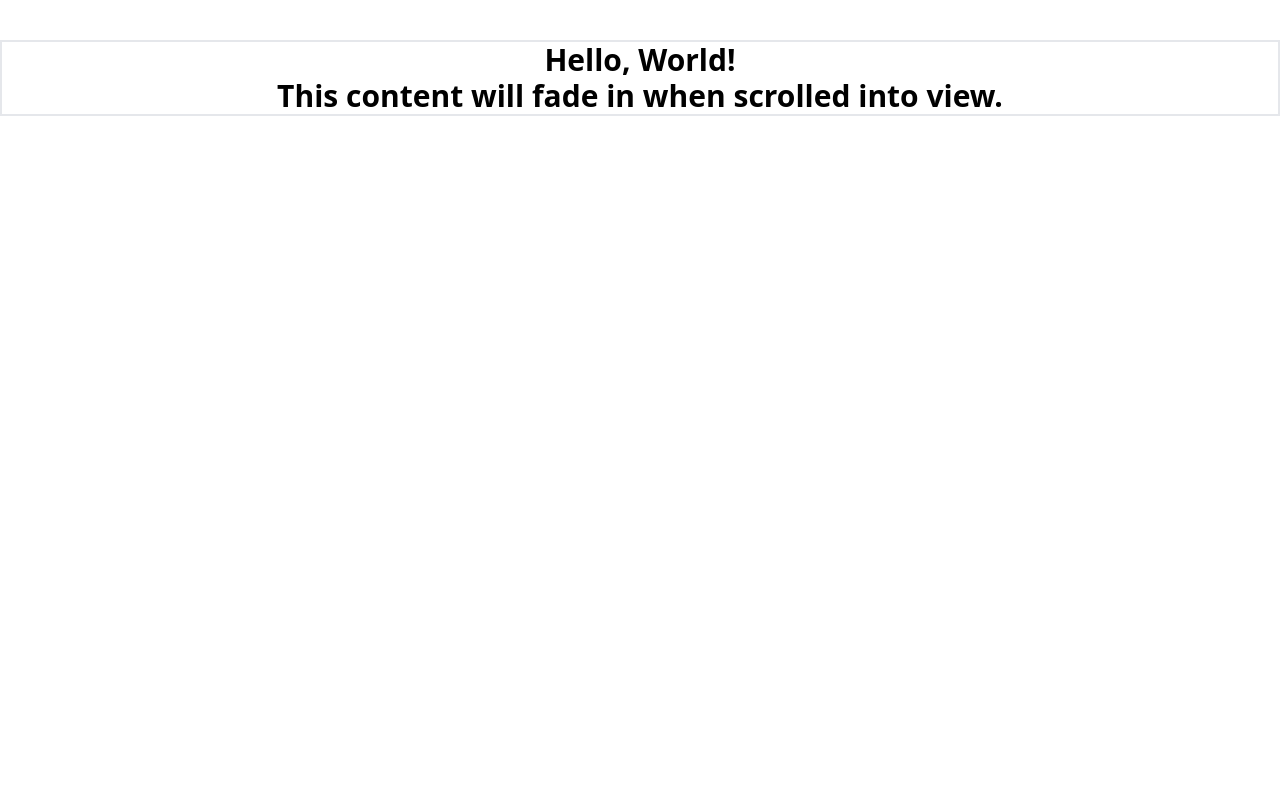
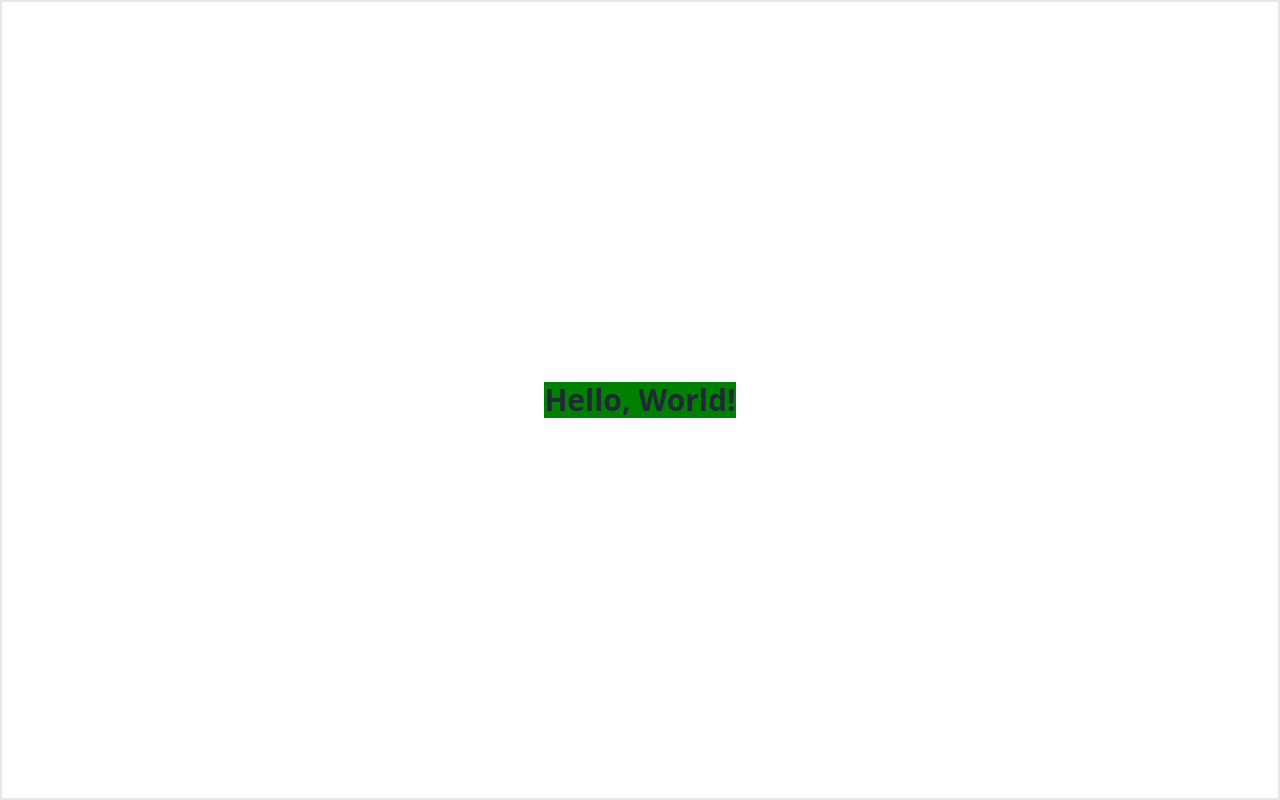
Before and after one commit to mahmudhasan07/watch_shop, a React (Vite) app: page / in a window 1280 px wide. Built offline with nearby package versions, Linux system fonts and the light colour scheme.

Commit message:
try to learn kew framer mototion

```diff
--- a/package.json
+++ b/package.json
@@ -11,6 +11,7 @@
   },
   "dependencies": {
     "aos": "^2.3.4",
+    "framer-motion": "^11.0.6",
     "react": "^18.2.0",
     "react-dom": "^18.2.0",
     "react-router-dom": "^6.22.1"
--- a/src/App.jsx
+++ b/src/App.jsx
@@ -2,7 +2,7 @@ import { useState } from 'react'
 import reactLogo from './assets/react.svg'
 import viteLogo from '/vite.svg'
 import './App.css'
-// import { motion, useAnimation } from "framer-motion"
+import { motion, useAnimation } from "framer-motion"
 import Cards from './Cards'
 import Sample from './Sample'
 
@@ -32,7 +32,7 @@ function App() {
     }
   }
 
-// const control = useAnimation()
+const control = useAnimation()
 
   return (
     <section>
@@ -110,6 +110,9 @@ function App() {
         <Sample></Sample>
 
       </div>
+      {/* <div className='my-20'>
+        <Cards></Cards>
+      </div> */}
     </section>
   )
 }
--- a/src/Cards.jsx
+++ b/src/Cards.jsx
@@ -1,25 +1,8 @@
 
-// import { motion } from "framer-motion";
+import { motion } from "framer-motion";
 import json from "../public/data.json";
 import { useEffect, useRef, useState } from "react";
 const Cards = () => {
-
-
-        return (
-        <section>
-            <h1 className="text-4xl font-bold text-center my-10">Cards Section</h1>
-            <div className="flex flex-wrap justify-center gap-10">
-                {
-                    json.map((element, idx) => <Card key={idx} card={element} id={idx}></Card>)
-                }
-            </div>
-
-        </section>
-    );
-};
-
-const Card = ({ card, id }) => {
-
     const cardRef = useRef(null);
     const [isVisible, setIsVisible] = useState(false);
 
@@ -37,22 +20,41 @@ const Card = ({ card, id }) => {
 
         if (cardRef.current) {
             observer.observe(cardRef.current);
+            console.log("visable");
         }
 
         return () => {
             if (cardRef.current) {
-                // eslint-disable-next-line react-hooks/exhaustive-deps
                 observer.unobserve(cardRef.current);
+                console.log("hidden");
             }
         };
     }, []);
 
+
+        return (
+        <section>
+            <h1 className="text-4xl font-bold text-center my-10">Cards Section</h1>
+            <motion.div ref={cardRef} animate={{ x: isVisible ? 0 : -(2000), opacity: isVisible ? 1 : 0.1 }}
+        transition={{ delay: isVisible ? 1 : 0, duration: 5 }} className="flex flex-wrap justify-center gap-10">
+                {
+                    json.map((element, idx) => <Card key={idx} card={element} id={idx}></Card>)
+                }
+            </motion.div>
+
+        </section>
+    );
+};
+
+const Card = ({ card, id }) => {
+
+
+
     return (
-        <motion.div ref={cardRef} className="card w-80 space-y-1 border-2 p-2"
+        <motion.div  className="card w-80 space-y-1 border-2 p-2"
         initial={{ x: -(id * 2000), opacity: 0.1 }}
-        // animate ={{x: 0, opacity:1}}
-        animate={{ x: isVisible ? 0 : -(id * 2000), opacity: isVisible ? 1 : 0.1 }}
-        transition={{ delay: isVisible ? (id + 1) * 0.5 : 0, duration: 5 }}
+        animate ={{x: 0, opacity:1}}
+
 >
             <img className="w-72 mx-auto " src={card?.image} alt="" />
             <h1 className="font-semibold text-xl">{card.title}</h1>
--- a/src/Sample.css
+++ b/src/Sample.css
@@ -1,4 +1,19 @@
-.fade-in {
-    opacity: 0;
-    transition: opacity 0.5s ease;
+.fade-left {
+    /* opacity: 0;
+    transition: 0.5s ; */
+    background-color: green;
+    transition: all 5s;
 }
+
+#title:hover{
+    cursor: pointer;
+    /* transform: initial; */
+    transform: scale(1.5);
+    transition-duration: 5s ;
+    transition-delay: 2s;
+}
+#text{
+    transform: initial;
+    transition-duration: 5s;
+    transition-delay: 2s;
+}
--- a/src/Sample.jsx
+++ b/src/Sample.jsx
@@ -1,19 +1,20 @@
-import React, { useEffect } from 'react';
+import React, { useEffect, useState } from 'react';
 import AOS from 'aos';
 import 'aos/dist/aos.css';
-// import "./Sample.css"
+import "./Sample.css"
 
 const Sample = () => {
+    const [hidden, setHidden] = useState("hidden")
     useEffect(()=>{
         AOS.init({
 
         })
     },[])
     return (
-        <section className='border-2 my-10'>
-            <div className=" text-3xl text-black text-center font-bold" data-aos="fade-left" data-aos-easing="ease-in-out-back" data-aos-delay="700" data-aos-duration="2000">
-                <h1>Hello, World!</h1>
-                <p>This content will fade in when scrolled into view.</p>
+        <section className='border-2 h-screen flex items-center justify-center'>
+            <div id='div' className="fade-left  text-3xl w-fit h-fit text-center font-bold">
+                <h1 id='title' onClick={()=>setHidden("flex")}>Hello, World!</h1>
+                <p id='text' className={`${hidden} transition-all`} onClick={()=>setHidden("hidden")}>This content will fade in when scrolled into view.</p>
             </div>
         </section>
     );
```
Also changed, not shown: 1 other file (tests, documents, lock files or other folders).
